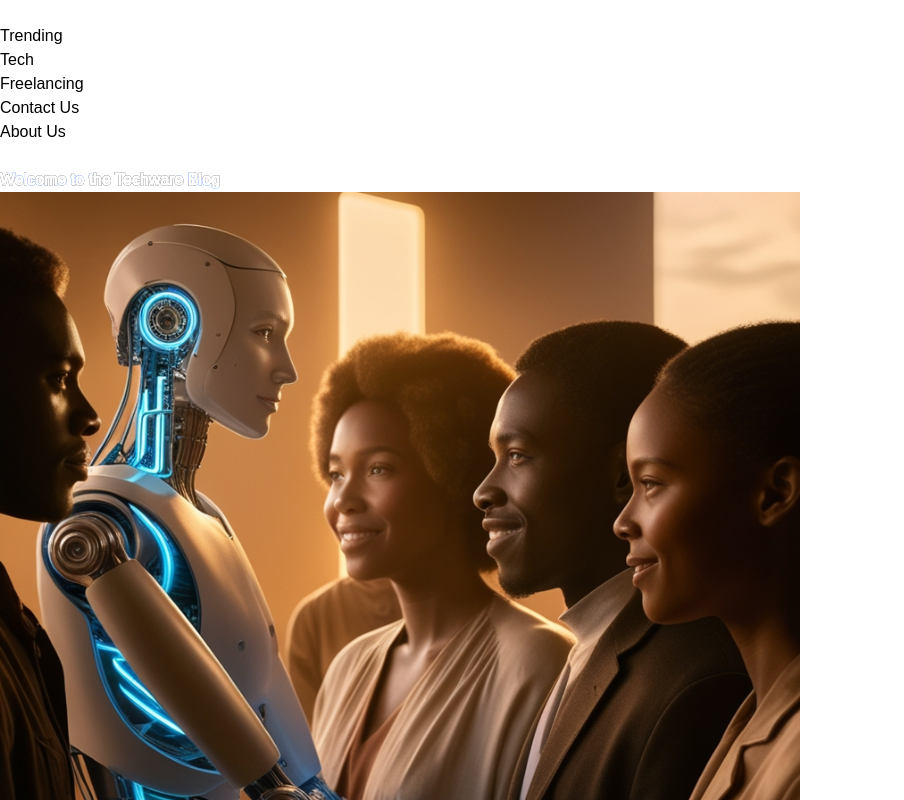
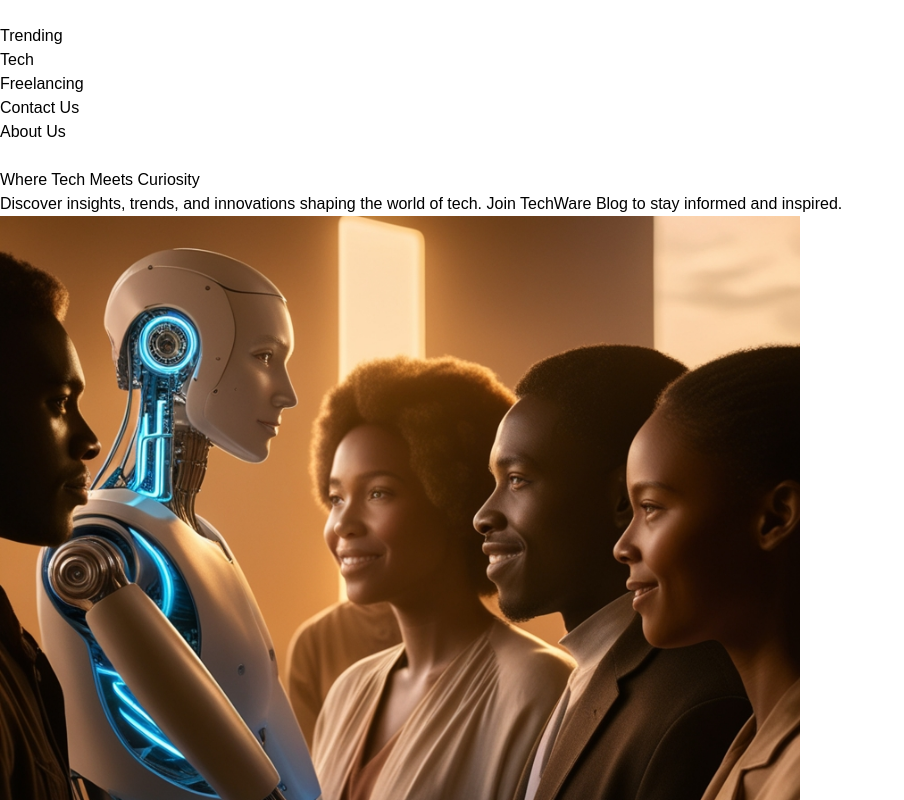
Before and after one commit to Fazilat-Jahan/techware-blog, a Next.js app: page / in a window 1280 px wide. Shown: the top 800 px of the page, without its empty margins (0-904 px from the left). Built offline with nearby package versions, Linux system fonts and the light colour scheme.

Commit message:
Blog website

```diff
--- a/src/app/page.tsx
+++ b/src/app/page.tsx
@@ -31,24 +31,30 @@ export default function HomePage() {
       <div className="relative z-10 flex flex-col min-h-screen">
         <Header />
         <main className="flex-grow flex flex-col items-center justify-center px-4 sm:px-6 lg:px-8 py-8 sm:py-12 lg:py-0">
-        {/* <h1
+          {/* <h1
   className="text-2xl sm:text-3xl md:text-4xl font-bold italic underline mb-6 sm:mb-8 lg:mb-4 text-center">
   Welcome to the Techware Blog
 </h1> */}
 
-<h1
-      className="text-3xl sm:text-4xl md:text-4xl font-extrabold italic text-center capitalize bg-clip-text mb-6 sm:mb-8 lg:mb-4"
-      style={{
-        backgroundImage: 'url("/background.jpg")',
-        backgroundSize: "fill",
-        backgroundPosition: "center",
-        WebkitBackgroundClip: "text",
-        WebkitTextFillColor: "transparent",
-        WebkitTextStroke: "1.5px white",
-      }}
-    >
-       Welcome to the Techware Blog
-    </h1>
+          <h1
+            className="text-3xl font-extrabold italic text-center capitalize bg-clip-text mb-6 sm:mb-8 lg:mb-4"
+          // style={{
+          //   backgroundImage: 'url("/background.jpg")',
+          //   backgroundSize: "fill",
+          //   backgroundPosition: "center",
+          //   WebkitBackgroundClip: "text",
+          //   WebkitTextFillColor: "transparent",
+          //   WebkitTextStroke: "1.5px white",
+          // }}
+          >
+            {/* Welcome to the Techware Blog <br /> */}
+            Where Tech <span className="text-cyan-600">Meets</span> Curiosity<br />
+          </h1>
+          <h2 className="flex justify-center items-center w-full px-2 md:p-0 md:w-3/5 text-lg font-bold italic text-center capitalize bg-clip-text mb-6 sm:mb-8 lg:mb-4 text-gray-700">
+            Discover insights, trends, and innovations shaping the world of tech.
+            Join TechWare Blog to stay informed and inspired.
+          </h2>
+
           <div className="grid grid-cols-1 sm:grid-cols-2 lg:grid-cols-3 gap-4 sm:gap-6 w-full max-w-5xl mb-6 sm:mb-4">
             {displayedBlogs.map((blog) => (
               <Link
```
